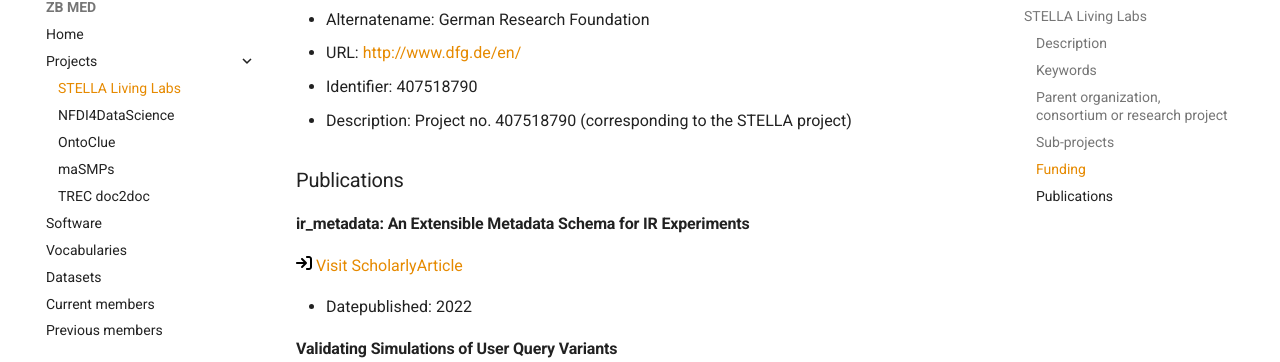
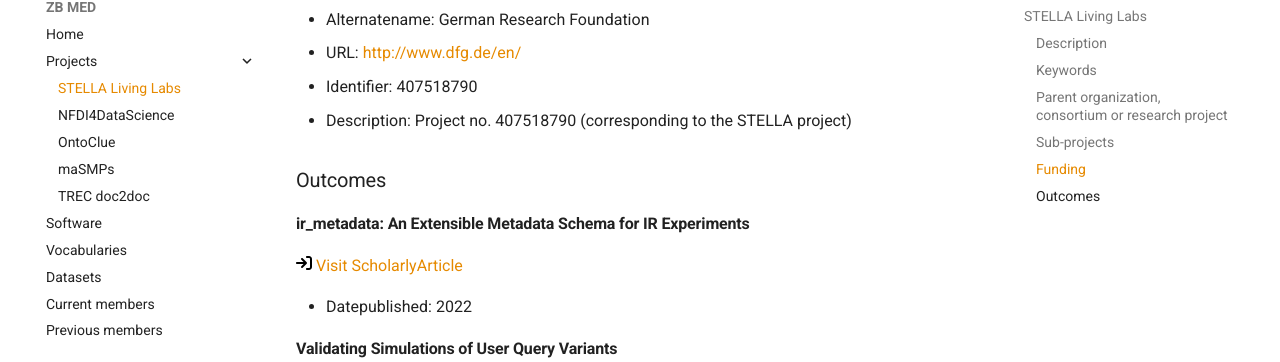
Before and after one commit to zbmed-semtec/zbmed-semtec.github.io, an MkDocs documentation site: the page built from docs/projects/2018_STELLA.md, in a window 1280 px wide and 900 px high, scrolled down 1384 px. Shown: the part 92-454 px from the top of the window. Built offline with MkDocs 1.6.1 and Material for MkDocs 9.7.7, drawn with Linux system fonts in a browser that asks for light colours; comment, search, counter and statistics services are not loaded.

Commit message:
Change publications to outcomes

```diff
--- a/docs/projects/2018_STELLA.md
+++ b/docs/projects/2018_STELLA.md
@@ -54,7 +54,7 @@ Evaluation framework, A/B testing, Interlinking, Information Retrieval, Recommen
 
 - Identifier: 407518790
 - Description: Project no. 407518790 (corresponding to the STELLA project)
-### Publications
+### Outcomes
 
 #### ir_metadata: An Extensible Metadata Schema for IR Experiments
 
--- a/docs/projects/2021_OntoClue.md
+++ b/docs/projects/2021_OntoClue.md
@@ -79,7 +79,7 @@ word-embeddings, document-embeddings, ontology-embeddings, document similarity,
 
 - Identifier: 407518790
 - Description: Project no. 407518790 (corresponding to the STELLA project)
-### Publications
+### Outcomes
 
 #### OntoClue, a framework to compare vector-based approaches for document relatedness using the RELISH corpus
 
--- a/docs/projects/2022_TREC_doc2doc.md
+++ b/docs/projects/2022_TREC_doc2doc.md
@@ -65,7 +65,7 @@ document relevance, doc2doc relevance
 
 - Identifier: 407518790
 - Description: Project no. 407518790 (corresponding to the STELLA project)
-### Publications
+### Outcomes
 
 #### Document-to-document relevance assessment for TREC Genomics Track 2005
 
```
Also changed, not shown: docs/projects/2022_maSMP.md (+1 -1 lines), 1 other file.
